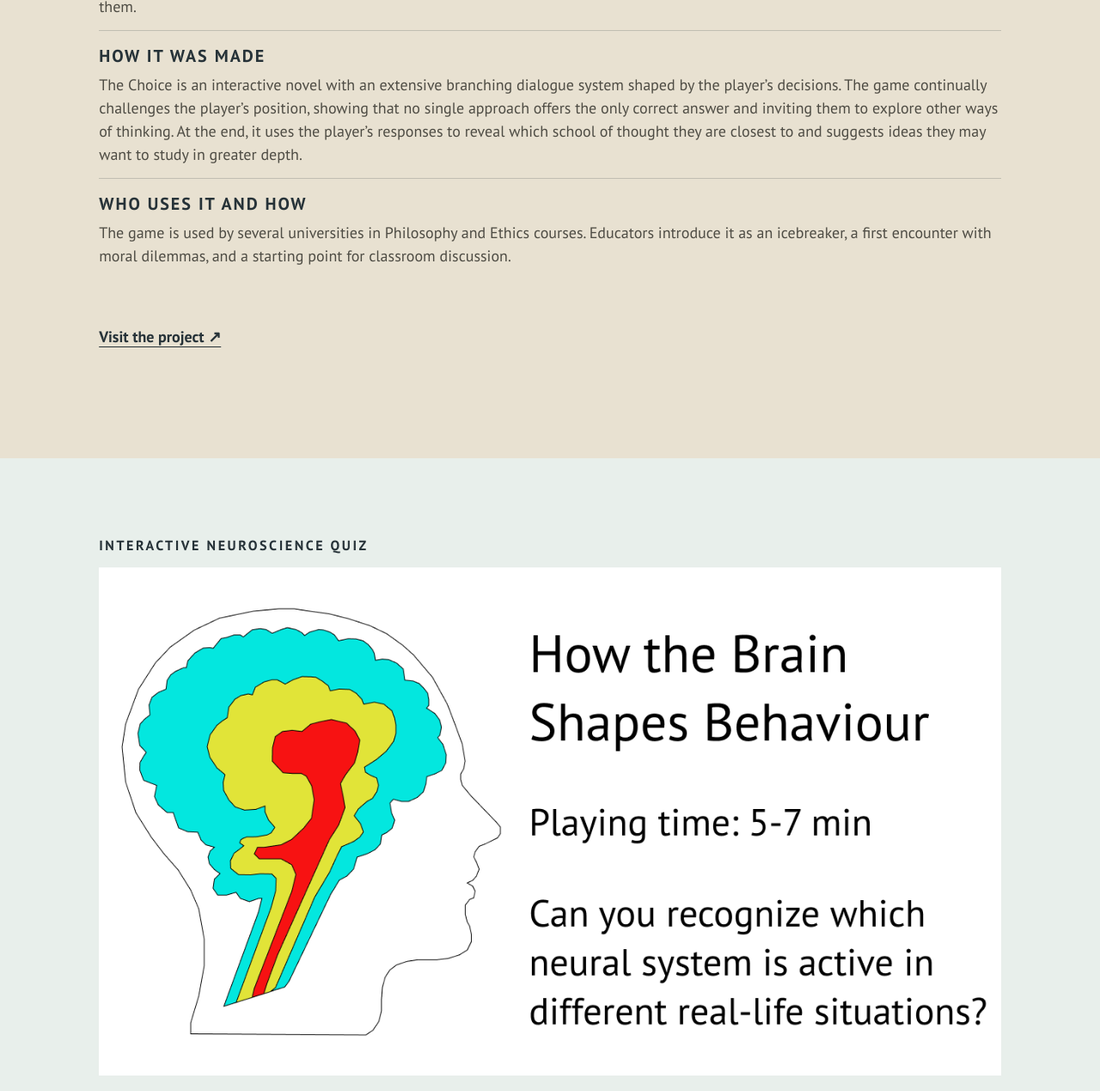
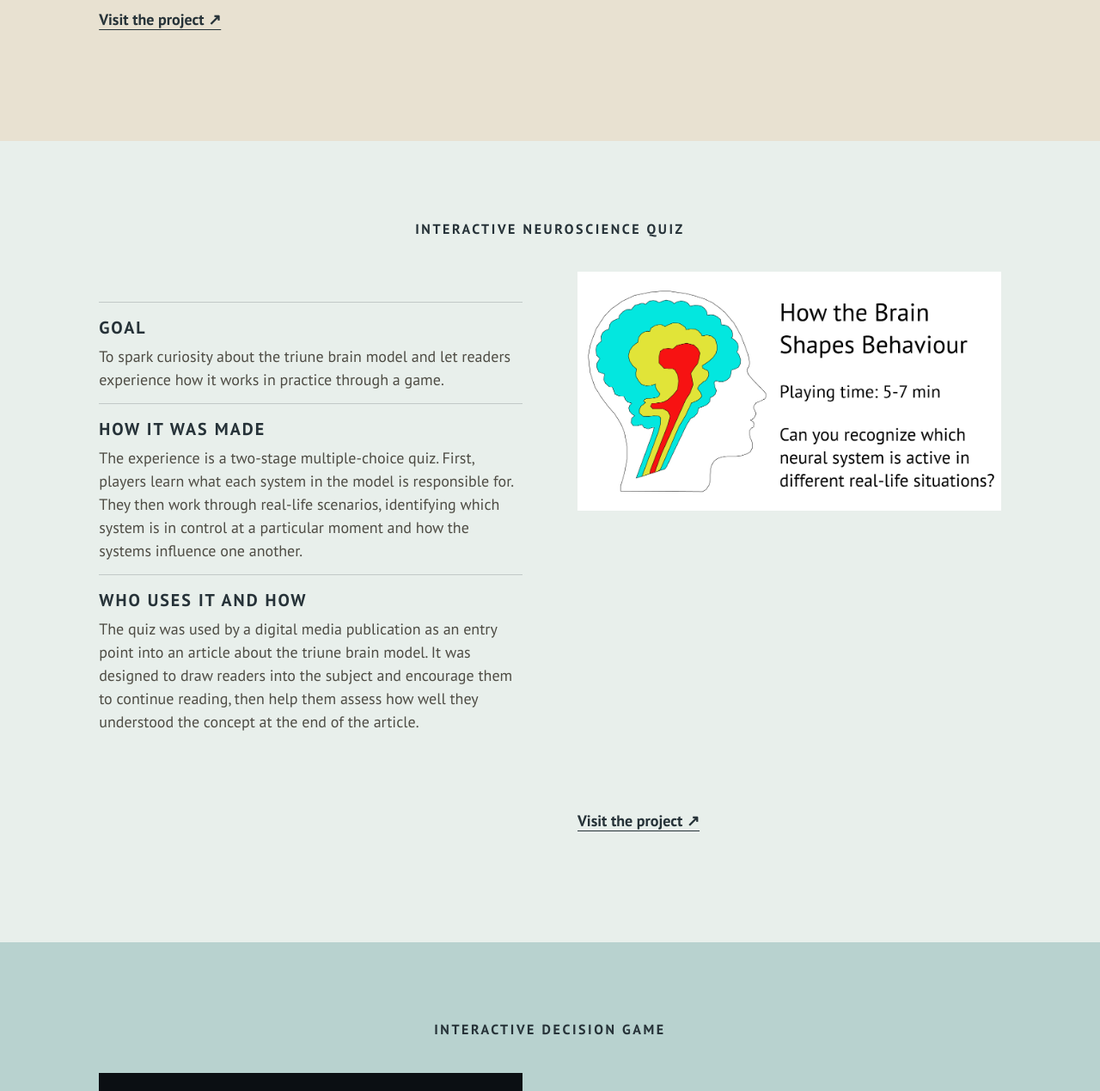
Before and after one commit to AlekseyShlykov/BtUstudio, a plain HTML site: page cases.html in a window 1280 px wide. Shown: the part 1531-2800 px from the top of the page at 86% size. Drawn offline with Linux system fonts and the light colour scheme; a web font is replaced by a local one.

Commit message:
Update desktop cases layout

```diff
--- a/cases.html
+++ b/cases.html
@@ -13,10 +13,10 @@
   <main id="top">
     <section class="page-title chapter reveal" data-chapter="Cases"><p class="section-label">Selected work · 2025—2026</p><h1>Learning <em>by doing</em><span class="manifesto-dot">.</span></h1><p>Interactive projects that turn complex subjects into experiences people can explore for themselves.</p></section>
     <section class="cases chapter cases-page" data-chapter="01">
-      <article class="case reveal"><p class="section-label case-type">Interactive philosophy game</p><a class="case-visual" href="https://thechoice.quest" target="_blank" rel="noopener" aria-label="Visit The Choice"><span class="case-index">Case 01</span><img src="assets/thechoice.png" alt="The Choice — an interactive journey through moral philosophy" width="1200" height="630"></a><div class="case-copy"><dl><div><dt>Goal</dt><dd>To create an interactive game that offers a first encounter with moral dilemmas and the philosophical approaches used to navigate them.</dd></div><div><dt>How it was made</dt><dd>The Choice is an interactive novel with an extensive branching dialogue system shaped by the player’s decisions. The game continually challenges the player’s position, showing that no single approach offers the only correct answer and inviting them to explore other ways of thinking. At the end, it uses the player’s responses to reveal which school of thought they are closest to and suggests ideas they may want to study in greater depth.</dd></div><div><dt>Who uses it and how</dt><dd>The game is used by several universities in Philosophy and Ethics courses. Educators introduce it as an icebreaker, a first encounter with moral dilemmas, and a starting point for classroom discussion.</dd></div></dl><a class="text-link" href="https://thechoice.quest" target="_blank" rel="noopener">Visit the project ↗</a></div></article>
-      <article class="case reverse reveal"><p class="section-label case-type">Interactive neuroscience quiz</p><a class="case-visual brain-case" href="https://buildtounderstand.dev/thebrain/" target="_blank" rel="noopener" aria-label="Visit How the Brain Shapes Behavior"><span class="case-index">Case 02</span><img src="assets/thebrain.png" alt="How the Brain Shapes Behaviour interactive project" width="1200" height="675" loading="lazy" decoding="async"></a><div class="case-copy"><dl><div><dt>Goal</dt><dd>To spark curiosity about the triune brain model and let readers experience how it works in practice through a game.</dd></div><div><dt>How it was made</dt><dd>The experience is a two-stage multiple-choice quiz. First, players learn what each system in the model is responsible for. They then work through real-life scenarios, identifying which system is in control at a particular moment and how the systems influence one another.</dd></div><div><dt>Who uses it and how</dt><dd>The quiz was used by a digital media publication as an entry point into an article about the triune brain model. It was designed to draw readers into the subject and encourage them to continue reading, then help them assess how well they understood the concept at the end of the article.</dd></div></dl><a class="text-link" href="https://buildtounderstand.dev/thebrain/" target="_blank" rel="noopener">Visit the project ↗</a></div></article>
-      <article class="case reveal"><p class="section-label case-type">Interactive decision game</p><a class="case-visual reasonable-case" href="https://buildtounderstand.dev/reasonabledoubt/" target="_blank" rel="noopener" aria-label="Visit Reasonable Doubt"><span class="case-index">Case 03</span><img src="assets/reasonable.png" alt="Reasonable Doubt verdict screen" width="1200" height="675" loading="lazy" decoding="async"></a><div class="case-copy"><dl><div><dt>Goal</dt><dd>To introduce readers to the use of AI in the justice system and serve as the first step in a digital media content funnel.</dd></div><div><dt>How it was made</dt><dd>Players decide whether a person is guilty or not guilty using the available evidence and an AI-generated recommendation. After each decision, they see how other players voted and discover whether their judgment aligns with the majority.</dd></div><div><dt>Who uses it and how</dt><dd>The game is designed for digital media publications as an engaging entry point into the subject. From the experience, readers are directed to articles exploring how AI is already being used to support decisions in courts and the wider justice system.</dd></div></dl><a class="text-link" href="https://buildtounderstand.dev/reasonabledoubt/" target="_blank" rel="noopener">Visit the project ↗</a></div></article>
-      <article class="case reverse reveal"><p class="section-label case-type">Interactive history game</p><a class="case-visual" href="https://evolutionofcivilization.earth" target="_blank" rel="noopener" aria-label="Visit Evolution of Civilizations"><span class="case-index">Case 04</span><img src="assets/theworld.png" alt="Illustrated map for Evolution of Civilizations" width="1200" height="675" loading="lazy" decoding="async"></a><div class="case-copy"><dl><div><dt>Goal</dt><dd>To introduce readers to the development of civilizations through the ideas presented in Jared Diamond’s <em>Guns, Germs, and Steel</em>.</dd></div><div><dt>How it was made</dt><dd>The game follows five civilizations developing in parallel. Each turn introduces one of the factors explored in the book, showing how it affects every civilization and explaining why the outcomes differ.</dd></div><div><dt>Who uses it and how</dt><dd>This is a personal project, created for the pleasure of making a game about a book I love. I wanted more people to encounter its ideas and explore the theory for themselves.</dd></div></dl><a class="text-link" href="https://evolutionofcivilization.earth" target="_blank" rel="noopener">Visit the project ↗</a></div></article>
+      <article class="case reveal"><p class="section-label case-type">Interactive philosophy game</p><a class="case-visual" href="https://thechoice.quest" target="_blank" rel="noopener" aria-label="Visit The Choice"><span class="case-index">Case 01</span><img src="assets/thechoice.png" alt="The Choice — an interactive journey through moral philosophy" width="1200" height="630"></a><a class="text-link case-visual-link" href="https://thechoice.quest" target="_blank" rel="noopener">Visit the project ↗</a><div class="case-copy"><dl><div><dt>Goal</dt><dd>To create an interactive game that offers a first encounter with moral dilemmas and the philosophical approaches used to navigate them.</dd></div><div><dt>How it was made</dt><dd>The Choice is an interactive novel with an extensive branching dialogue system shaped by the player’s decisions. The game continually challenges the player’s position, showing that no single approach offers the only correct answer and inviting them to explore other ways of thinking. At the end, it uses the player’s responses to reveal which school of thought they are closest to and suggests ideas they may want to study in greater depth.</dd></div><div><dt>Who uses it and how</dt><dd>The game is used by several universities in Philosophy and Ethics courses. Educators introduce it as an icebreaker, a first encounter with moral dilemmas, and a starting point for classroom discussion.</dd></div></dl></div></article>
+      <article class="case reverse reveal"><p class="section-label case-type">Interactive neuroscience quiz</p><a class="case-visual brain-case" href="https://buildtounderstand.dev/thebrain/" target="_blank" rel="noopener" aria-label="Visit How the Brain Shapes Behavior"><span class="case-index">Case 02</span><img src="assets/thebrain.png" alt="How the Brain Shapes Behaviour interactive project" width="1200" height="675" loading="lazy" decoding="async"></a><a class="text-link case-visual-link" href="https://buildtounderstand.dev/thebrain/" target="_blank" rel="noopener">Visit the project ↗</a><div class="case-copy"><dl><div><dt>Goal</dt><dd>To spark curiosity about the triune brain model and let readers experience how it works in practice through a game.</dd></div><div><dt>How it was made</dt><dd>The experience is a two-stage multiple-choice quiz. First, players learn what each system in the model is responsible for. They then work through real-life scenarios, identifying which system is in control at a particular moment and how the systems influence one another.</dd></div><div><dt>Who uses it and how</dt><dd>The quiz was used by a digital media publication as an entry point into an article about the triune brain model. It was designed to draw readers into the subject and encourage them to continue reading, then help them assess how well they understood the concept at the end of the article.</dd></div></dl></div></article>
+      <article class="case reveal"><p class="section-label case-type">Interactive decision game</p><a class="case-visual reasonable-case" href="https://buildtounderstand.dev/reasonabledoubt/" target="_blank" rel="noopener" aria-label="Visit Reasonable Doubt"><span class="case-index">Case 03</span><img src="assets/reasonable.png" alt="Reasonable Doubt verdict screen" width="1200" height="675" loading="lazy" decoding="async"></a><a class="text-link case-visual-link" href="https://buildtounderstand.dev/reasonabledoubt/" target="_blank" rel="noopener">Visit the project ↗</a><div class="case-copy"><dl><div><dt>Goal</dt><dd>To introduce readers to the use of AI in the justice system and serve as the first step in a digital media content funnel.</dd></div><div><dt>How it was made</dt><dd>Players decide whether a person is guilty or not guilty using the available evidence and an AI-generated recommendation. After each decision, they see how other players voted and discover whether their judgment aligns with the majority.</dd></div><div><dt>Who uses it and how</dt><dd>The game is designed for digital media publications as an engaging entry point into the subject. From the experience, readers are directed to articles exploring how AI is already being used to support decisions in courts and the wider justice system.</dd></div></dl></div></article>
+      <article class="case reverse reveal"><p class="section-label case-type">Interactive history game</p><a class="case-visual" href="https://evolutionofcivilization.earth" target="_blank" rel="noopener" aria-label="Visit Evolution of Civilizations"><span class="case-index">Case 04</span><img src="assets/theworld.png" alt="Illustrated map for Evolution of Civilizations" width="1200" height="675" loading="lazy" decoding="async"></a><a class="text-link case-visual-link" href="https://evolutionofcivilization.earth" target="_blank" rel="noopener">Visit the project ↗</a><div class="case-copy"><dl><div><dt>Goal</dt><dd>To introduce readers to the development of civilizations through the ideas presented in Jared Diamond’s <em>Guns, Germs, and Steel</em>.</dd></div><div><dt>How it was made</dt><dd>The game follows five civilizations developing in parallel. Each turn introduces one of the factors explored in the book, showing how it affects every civilization and explaining why the outcomes differ.</dd></div><div><dt>Who uses it and how</dt><dd>This is a personal project, created for the pleasure of making a game about a book I love. I wanted more people to encounter its ideas and explore the theory for themselves.</dd></div></dl></div></article>
     </section>
   </main>
   <section class="footer-playground" aria-labelledby="play-title"><div class="play-heading"><h2 id="play-title">Pick something.</h2><p>Move it, turn it over, pull it apart.</p></div><div class="play-table"><div class="hidden-clue"><strong>You found it.</strong><span>Curiosity is a method.</span></div><div class="newspaper draggable" tabindex="0"><small>The Daily Inquiry · No. 27</small><strong>WHY DO WE<br>LEARN BY PLAYING?</strong><p>Researchers discover a remarkably simple answer</p></div><div class="dot-arena" role="img" aria-label="A dot that runs away from the pointer and bounces off the walls"><span class="escape-dot"></span></div><div class="envelope draggable"><div class="letter draggable" tabindex="0"><small>A note for you</small><p>The best way to understand a system is to play with it.</p></div><div class="envelope-front">✳</div></div></div></section>
--- a/styles.css
+++ b/styles.css
@@ -57,6 +57,7 @@
 .cases-page .case-copy{width:min(100%,860px)}
 .cases-page .case.reverse .case-copy{margin-left:auto}
 .cases-page .case-index{box-shadow:0 0 0 1px rgba(32,32,28,.18)}
+.cases-page .case-visual-link{margin-top:0}
 @media(max-width:800px){.cases-page{padding-left:0;padding-right:0}.cases-page .case,.cases-page .case.reverse{gap:0;padding:40px 16px 72px}.cases-page .case-visual{height:auto;max-height:none;margin-bottom:24px}.cases-page .case-index{top:10px;left:10px}.cases-page .case-copy{width:100%}.cases-page dl{margin:28px 0}}
 @media(max-width:800px){.team-standalone{padding-top:110px}}
 @media(min-width:801px){.site-header{position:fixed;transition:transform .28s ease,background-color .2s ease,box-shadow .2s ease;will-change:transform}.site-header.nav-hidden{transform:translateY(-100%)}.site-header.nav-scrolled{background:rgba(241,237,223,.96);box-shadow:0 1px 0 var(--line);backdrop-filter:blur(10px)}}
@@ -103,3 +104,47 @@ blockquote br{display:block;content:"";margin-top:.22em}
 .hidden-clue span:after{content:'with code Curiosity';display:block;margin-top:5px;font:normal 14px/1.25 var(--sans)}
 .cases-page .case,.cases-page .case.reverse,.cases-page .case:nth-child(4){border-top:0;border-bottom:0}
 .footer-playground,.inner-header{border-top:0;border-bottom:0}
+
+@media(min-width:801px){
+  .cases-page .case,.cases-page .case.reverse{
+    grid-template-columns:minmax(0,1fr) minmax(0,1fr);
+    column-gap:clamp(36px,5vw,88px);
+    row-gap:clamp(28px,3vw,44px);
+    align-items:start;
+  }
+  .cases-page .case-type{
+    grid-column:1/-1;
+    width:100%;
+    margin:0;
+    text-align:center;
+  }
+  .cases-page .case-visual{
+    grid-column:1;
+    grid-row:2;
+    width:100%;
+    max-width:none;
+    margin:0;
+  }
+  .cases-page .case-copy{
+    grid-column:2;
+    grid-row:2;
+    width:100%;
+    margin:0;
+  }
+  .cases-page .case-visual-link{
+    grid-column:1;
+    grid-row:3;
+    justify-self:start;
+  }
+  .cases-page .case.reverse .case-copy{
+    grid-column:1;
+    margin:0;
+  }
+  .cases-page .case.reverse .case-visual{
+    grid-column:2;
+    grid-row:2;
+  }
+  .cases-page .case.reverse .case-visual-link{
+    grid-column:2;
+  }
+}
```
